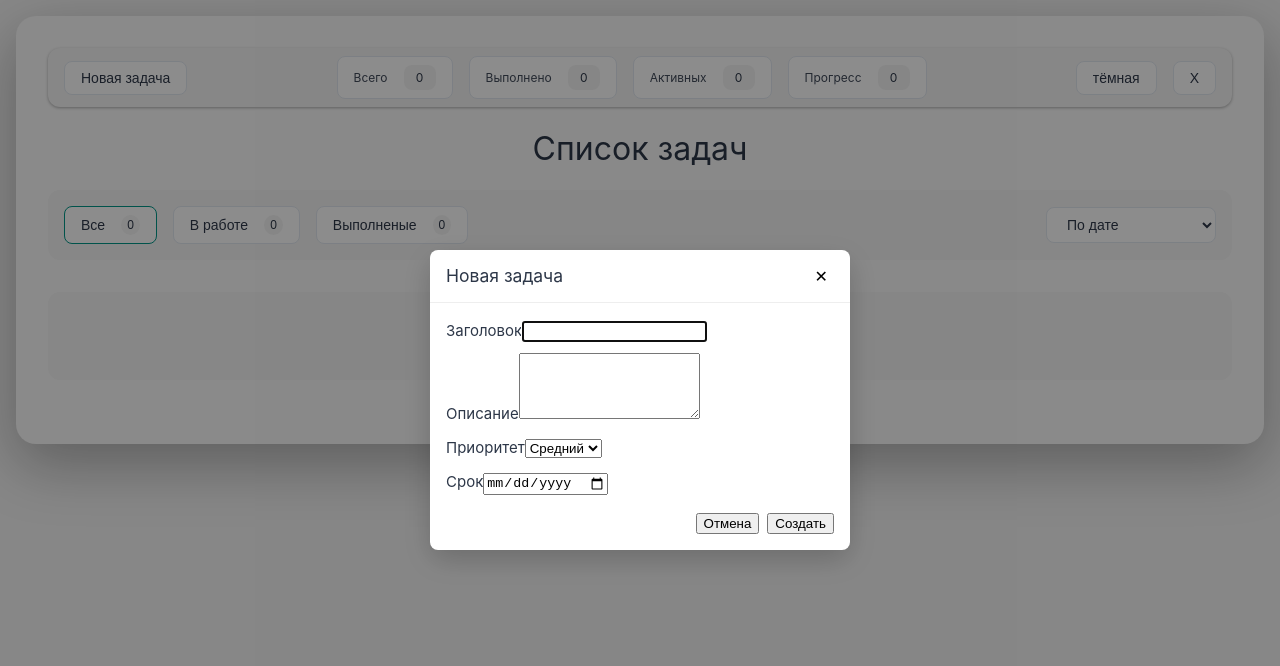
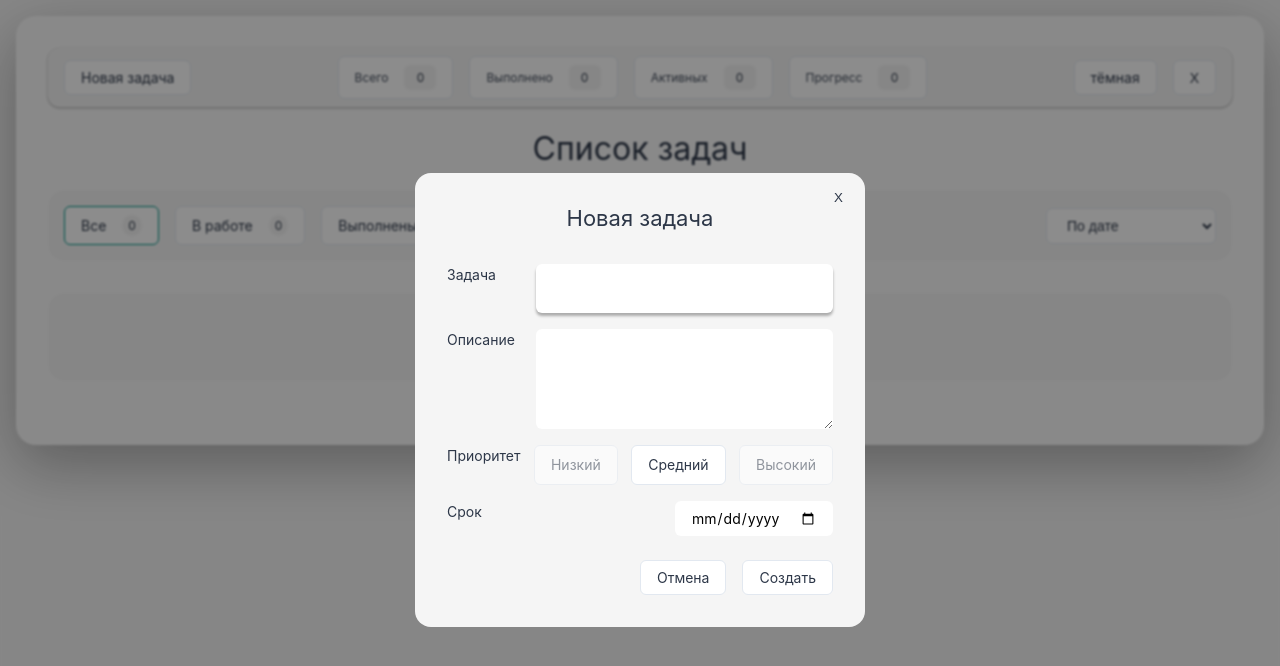
Before and after one commit to AlekseyZaqvozkin/TaskManager, a Vue app: page / in a window 1280 px wide. Both pictures are taken after a click on the button "Новая задача". Shown: the top 666 px of the page. Built offline with nearby package versions, Linux system fonts and the light colour scheme; the HTML template or start-up script is replaced by a standard one.

Commit message:
refining modal

```diff
--- a/src/assets/base.css
+++ b/src/assets/base.css
@@ -30,9 +30,13 @@
 
   --black-10: rgba(0, 0, 0, 0.1);
 
-  --font-size-header: 16px;
+  --font-size-header: 22px;
   --font-size-text: 14px;
   --font-size-minor: 12px;
+
+  --border-radius: 16px;
+  --border-radius-small: 6px;
+  --gap: 16px;
 }
 
 /* semantic color variables for this project */
@@ -51,7 +55,7 @@
 
   --color-text: var(--text-dark);
   --color-text-active: var(--white);
-  --gap: 16px;
+
 }
 
 :root.dark-theme {
--- a/src/assets/main.css
+++ b/src/assets/main.css
@@ -9,7 +9,7 @@
   padding: 8px 16px;
   background: var(--color-background-btn);
   border: 1px solid var(--color-border-btn);
-  border-radius: 8px;
+  border-radius: var(--border-radius-small);
   /* transition: all 0.2s; */
   font-size: var(--font-size-text);
   display: flex;
@@ -19,6 +19,7 @@
 .btn {
    color: var(--color-text);
   cursor: pointer;
+  font-family: inherit;
     transition:
       color ease-in-out 0.2s,
       border-color ease-in-out 0.2s;
--- a/src/components/TaskFilter.vue
+++ b/src/components/TaskFilter.vue
@@ -38,7 +38,6 @@ const handleFilter = (e: string) => {
         </span>
       </button>
     </div>
-
     <div class="filter__sort">
       <select v-model="sortBy" name="sortBy" @change="handleSort" class="filter__select tab">
         <option value="date">По дате</option>
@@ -58,7 +57,7 @@ const handleFilter = (e: string) => {
   flex-wrap: wrap;
   padding: var(--gap);
   background: var(--color-background-light);
-  border-radius: 12px;
+  border-radius: var(--border-radius);
   margin-bottom: var(--gap);
 
   &__tabs {
--- a/src/components/TaskItem.vue
+++ b/src/components/TaskItem.vue
@@ -71,7 +71,7 @@ const formatDate = (dateString: string | number | Date, withTime: boolean) => {
   gap: 8px;
   padding: 8px;
   background-color: var(--color-background-light);
-  border-radius: 8px;
+  border-radius: var(--border-radius-small);
   box-shadow: 0 1px 3px rgba(0, 0, 0, 0.1);
   transition: all 0.2s;
   animation: slideIn 0.3s ease;
@@ -91,7 +91,7 @@ const formatDate = (dateString: string | number | Date, withTime: boolean) => {
     height: 24px;
     background-color: #fff;
     border: 2px solid #cbd5e0;
-    border-radius: 6px;
+    border-radius: var(--border-radius-small);
     cursor: pointer;
     transition: all 0.2s;
   }
@@ -153,7 +153,7 @@ const formatDate = (dateString: string | number | Date, withTime: boolean) => {
 
   &__priority {
     padding: 0.25rem 0.5rem;
-    border-radius: 4px;
+    border-radius: var(--border-radius-small);
     font-size: 0.75rem;
     font-weight: 600;
 
--- a/src/components/TaskList.vue
+++ b/src/components/TaskList.vue
@@ -37,7 +37,7 @@ const emits = defineEmits<{
     text-align: center;
     padding: 32px;
     background: var(--color-background-light);
-    border-radius: 12px;
+    border-radius: var(--border-radius);
     color: var(--color-text);
   }
 
--- a/src/components/TaskModal.vue
+++ b/src/components/TaskModal.vue
@@ -3,41 +3,103 @@
     <div v-if="visible" class="modal-backdrop" @click.self="close" ref="backdrop">
       <div class="modal" role="dialog" aria-modal="true" aria-labelledby="modal-title" ref="modal">
         <header class="modal__header">
-          <h3 id="modal-title">{{ isEdit ? 'Редактировать задачу' : 'Новая задача' }}</h3>
-          <button class="close-btn" @click="close">✕</button>
+          <h3 class="modal__title" id="modal-title">
+            {{ isEdit ? 'Редактировать задачу' : 'Новая задача' }}
+          </h3>
         </header>
 
-        <form @submit.prevent="submit" class="modal__body" @keydown.enter.prevent="onEnterKey">
-          <label>
-            <span>Заголовок</span>
-            <input ref="firstInput" v-model="form.title" required maxlength="100" />
+        <form @submit.prevent="submit" class="modal__form" @keydown.enter.prevent="onEnterKey">
+          <label class="modal__label">
+            <span class="modal__heading">Задача</span>
+            <input
+              class="modal__input"
+              name="title"
+              ref="firstInput"
+              v-model="form.title"
+              required
+              maxlength="100"
+            />
           </label>
 
-          <label>
-            <span>Описание</span>
-            <textarea v-model="form.description" rows="4"></textarea>
+          <label class="modal__label">
+            <span class="modal__heading">Описание</span>
+            <textarea
+              class="modal__input"
+              name="description"
+              v-model="form.description"
+              rows="4"
+            ></textarea>
           </label>
 
-          <label>
+          <!-- <label class="modal__label">
             <span>Приоритет</span>
-            <select v-model="form.priority">
+
+
+            <select v-model="form.priority" name="priority">
               <option value="low">Низкий</option>
               <option value="medium">Средний</option>
               <option value="high">Высокий</option>
             </select>
-          </label>
+          </label> -->
 
-          <label>
-            <span>Срок</span>
-            <input type="date" v-model="form.completedDate" />
+          <div class="modal__select">
+            <label for="priority" class="modal__label"> <span class="modal__heading">Приоритет</span> </label>
+
+            <div>
+              <input
+                class="modal__select-toggle"
+                v-model="form.priority"
+                id="priority-low"
+                type="radio"
+                name="priority"
+                value="low"
+
+              />
+              <label class="btn tab modal__select-btn" for="priority-low" :class="{' modal__select-btn--isActive' : form.priority == 'low'}">
+                 Низкий</label>
+            </div>
+            <div>
+              <input
+                class="modal__select-toggle"
+                v-model="form.priority"
+                id="priority-medium"
+                type="radio"
+                name="priority"
+                value="medium"
+
+              />
+              <label class="btn tab  modal__select-btn" for="priority-medium"
+              :class="{' modal__select-btn--isActive' : form.priority == 'medium'}">
+              Средний</label>
+            </div>
+            <div>
+              <input
+                class="modal__select-toggle"
+                v-model="form.priority"
+                id="priority-high"
+                type="radio"
+                name="priority"
+                value="high"
+
+              />
+              <label class="btn tab  modal__select-btn" for="priority-high" :class="{' modal__select-btn--isActive' : form.priority == 'high'}">
+                Высокий</label>
+            </div>
+            <!-- </fieldset> -->
+          </div>
+
+          <label class="modal__label">
+            <span class="modal__heading">Срок</span>
+            <input class="modal__select-date" type="date" v-model="form.completedDate" name="completedDate" />
           </label>
 
           <div class="modal__actions">
-            <button type="button" @click="close">Отмена</button>
-            <button type="submit">{{ isEdit ? 'Сохранить' : 'Создать' }}</button>
+            <button class="btn tab" type="button" @click="close">Отмена</button>
+            <button class="btn tab" type="submit">{{ isEdit ? 'Сохранить' : 'Создать' }}</button>
             <!-- <button v-if="isEdit" type="button" class="danger" @click="remove">Удалить</button> -->
           </div>
         </form>
+        <button class="modal__close-btn" @click="close">Х</button>
       </div>
     </div>
   </transition>
@@ -206,7 +268,7 @@ onBeforeUnmount(() => {
 })
 </script>
 
-<style scoped>
+<style scoped lang="scss">
 .modal-backdrop {
   position: fixed;
   inset: 0;
@@ -215,53 +277,167 @@ onBeforeUnmount(() => {
   justify-content: center;
   background: rgba(0, 0, 0, 0.45);
   z-index: 50;
+  backdrop-filter: blur(1px);
 }
 .modal {
-  background: #fff;
-  width: 420px;
+  position: relative;
+  background-color: var(--color-background-soft);
+  border-radius: var(--border-radius);
+  padding: var(--gap);
+  width: 450px;
   max-width: 95%;
-  border-radius: 8px;
-  box-shadow: 0 10px 30px rgba(0, 0, 0, 0.2);
   overflow: hidden;
   outline: none;
+
+  &__close-btn {
+    position: absolute;
+    top: 16px;
+    right: 16px;
+    color: var(--color-text);
+    border: none;
+    background: none;
   }
-.modal__header {
+
+  &__header {
+    display: flex;
+    justify-content: center;
+    align-items: center;
+    padding: 12px 16px;
+  }
+
+  &__title {
+    color: var(--color-text);
+    font-size: var(--font-size-header);
+  }
+
+  &__heading  {
+    // font-weight: bold;
+  }
+
+  &__form {
+    padding: var(--gap);
+    display: flex;
+    flex-direction: column;
+    gap: var(--gap);
+    font-size: var(--font-size-text);
+  }
+
+  &__select {
+    position: relative;
+    display: flex;
+    justify-content: space-between;
+    &-toggle {
+      display: none;
+
+    }
+
+    &-btn {
+      opacity: 0.5;
+      &--isActive {
+        opacity: 1;
+      }
+    }
+
+    &-date {
+      padding: 8px 16px;
+      font-size: inherit;
+      font-family: inherit;
+      outline: none;
+      border: none;
+      border-radius: var(--border-radius-small);
+    }
+
+    &-label {
       display: flex;
       justify-content: space-between;
       align-items: center;
       padding: 12px 16px;
-  border-bottom: 1px solid #eee;
+      cursor: pointer;
+      user-select: none;
+      transition: border-color 0.2s;
+      &:hover {
+        border-color: #999;
       }
-.modal__body {
-  padding: 16px;
+    }
+    // &-arrow {
+    //   border: solid #666;
+    //   border-width: 0 2px 2px 0;
+    //   display: inline-block;
+    //   transform: rotate(45deg);
+    //   transition: transform 0.2s;
+    // }
+    &-option {
       display: flex;
-  flex-direction: column;
-  gap: 10px;
+      justify-content: space-between;
+      // position: absolute;
+      // top: 100%;
+      // left: 0;
+      // right: 0;
+      // margin: 4px 0 0 0;
+      // padding: 0;
+      // list-style: none;
+      // background-color: rgba(0, 0, 0, 0.45);
+      // border: 2px solid #666;
+      // box-shadow: rgba(0, 0, 0, 0.45);
+      // opacity: 0;
+      // visibility: hidden;
+      // transform: translateY(-10px);
+      // transition:
+      //   opacity 0.2s,
+      //   transform 0.2s,
+      //   visibility 0.2s;
+      // z-index: 10;
+      & li label {
+        display: block;
+        padding: 12px;
+        cursor: pointer;
+        &:hover {
+          background-color: #f0f6ff;
+          color: #0066ff;
         }
-.modal__actions {
+      }
+    }
+  }
+
+  &__label {
     display: flex;
-  gap: 8px;
+    justify-content: space-between;
+  }
+
+  &__input {
+    width: 77%;
+    padding: var(--gap);
+    outline: none;
+    border: none;
+    border-radius: var(--border-radius-small);
+    font-family: inherit;
+    font-size: var(--font-size-text);
+
+    &:focus {
+      box-shadow: 0 3px 3px var(--color-shadow);
+    }
+  }
+
+  &__actions {
+    display: flex;
+    gap: var(--gap);
     justify-content: flex-end;
     margin-top: 8px;
   }
+}
+
 .close-btn {
   background: none;
   border: none;
   font-size: 16px;
   cursor: pointer;
 }
-button.danger {
-  background: #ef4444;
-  color: #fff;
-  border: none;
-  padding: 6px 10px;
-  border-radius: 4px;
-  cursor: pointer;
-}
+
 .fade-enter-active,
 .fade-leave-active {
   transition: opacity 0.18s;
 }
+
 .fade-enter-from,
 .fade-leave-to {
   opacity: 0;
--- a/src/components/TaskStat.vue
+++ b/src/components/TaskStat.vue
@@ -40,7 +40,7 @@ defineProps<{
     text-align: center;
     background-color: var(--color-background-light);
     padding: 3px 6px;
-    border-radius: 8px;
+    border-radius: var(--border-radius-small);
     font-size: var(--font-size-minor);
     overflow: hidden;
   }
```
Lines whose indentation alone changed are shown as unchanged.
